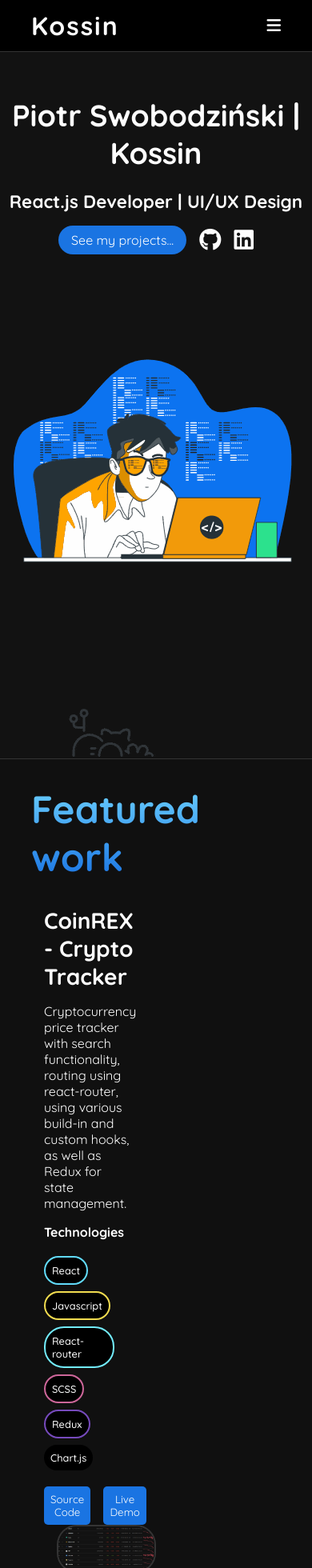
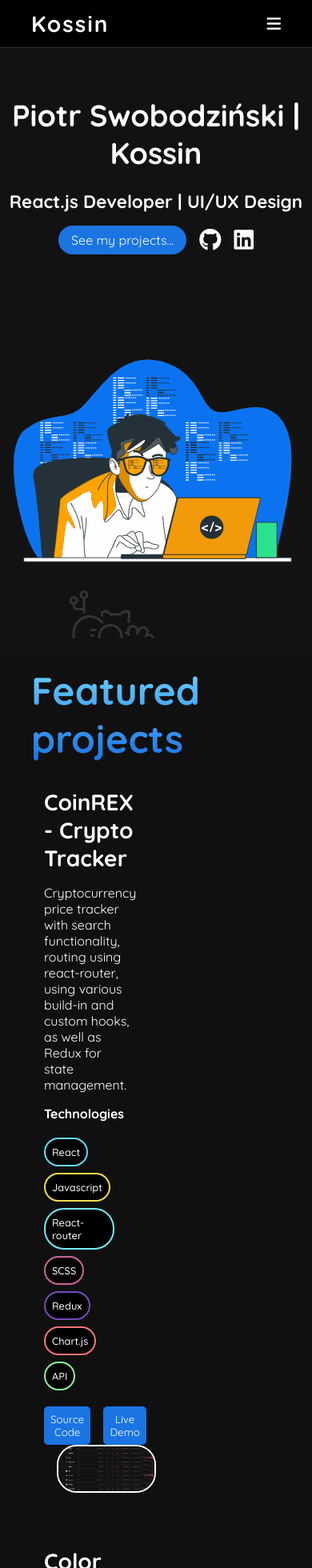
Before and after one commit to Kossin1337/Portfolio, a React (Create React App) app: page / in a window 390 px wide. Shown: the top 1960 px of the page at 80% size. Built offline with nearby package versions, Linux system fonts and the light colour scheme.

Commit message:
Navigation CSS into SCSS !important added

```diff
--- a/src/components/FeaturedWork/FeaturedWork.js
+++ b/src/components/FeaturedWork/FeaturedWork.js
@@ -9,7 +9,7 @@ export const FeaturedWork = () => {
     <div className="fw-wrapper">
       <div className="fw">
         <div className="fw-header">
-          <h2 className="section-title">Featured work</h2>
+          <h2 className="section-title">Featured projects</h2>
         </div>
         <div className="fw-content">
           {featuredWorkData.map((fw) => {
--- a/src/components/FeaturedWork/Project.js
+++ b/src/components/FeaturedWork/Project.js
@@ -4,7 +4,15 @@ import "./Project.scss";
 import { technologiesColors } from "./featuredWorkData";
 
 export const Project = ({ data }) => {
-  const { index, projectName, technologies, description, image } = data;
+  const {
+    index,
+    projectName,
+    technologies,
+    description,
+    image,
+    github,
+    liveDemo,
+  } = data;
   return (
     <div className="project" key={index}>
       <div className="info">
--- a/src/components/FeaturedWork/Project.scss
+++ b/src/components/FeaturedWork/Project.scss
@@ -35,7 +35,6 @@
     }
 
     .link-buttons {
-      margin-top: auto;
       display: flex;
 
       .btn {
@@ -67,7 +66,7 @@
     .project-image {
       width: 100%;
       height: auto;
-      border: 2px solid #343434;
+      border: 2px solid #fefefe;
       border-radius: 25px;
     }
 
--- a/src/components/FeaturedWork/featuredWorkData.js
+++ b/src/components/FeaturedWork/featuredWorkData.js
@@ -14,6 +14,7 @@ export const featuredWorkData = [
       "SCSS",
       "Redux",
       "Chart.js",
+      "API",
     ],
     liveDemo: "There goes a link to the project",
     github: "https://github.com/Kossin1337/API-Crypto-tracker",
@@ -24,7 +25,7 @@ export const featuredWorkData = [
     projectName: "Color Picker & Palette Generator",
     description:
       "A small encyclopedia about colors. Allowing you to generate a custom color Palette, convert any web color model (RGB/A, HEX, HSL) into another. Explore color models by reading blog articles",
-    technologies: ["React", "Javascript", "React-router", "SCSS", "Redux"],
+    technologies: ["React", "Javascript", "React-router", "SCSS"],
     liveDemo: "There goes a link to the project",
     github: "https://github.com/Kossin1337/Color-picker-palette-generator",
     image: ColorPalette,
@@ -40,6 +41,8 @@ export const technologiesColors = {
   "React-router": "rgba(114, 236, 252, 1)", // #72ECFC
   Javascript: "rgba(240, 219, 79, 1)", // #F0DB4F
   SCSS: "rgba(204, 102, 153, 1)", // #CC6699
-  Redux: "rgba(118, 74, 188, 1)", // "#764abc"
-  Tailwind: "61DBFB",
+  Redux: "rgba(118, 74, 188, 1)", // #764abc
+  Tailwind: "#61DBFB",
+  "Chart.js": "rgba(247, 115, 119, 1)", // #f77377
+  API: "rgba(144, 238, 144, 1)",
 };
--- a/src/components/MainSection/Main.scss
+++ b/src/components/MainSection/Main.scss
@@ -1,6 +1,8 @@
 .main {
   width: 100vw;
-  height: minmax(600px, 60vh);
+  // height: minmax(1000px, 80vh);
+  min-height: 600px;
+  max-height: 800px;
   position: relative;
   background-color: #121212;
   display: flex;
@@ -16,7 +18,7 @@
     text-align: center;
     display: flex;
     flex-direction: column;
-    justify-content: flex-start;
+    justify-content: center;
     align-items: center;
 
     .hero-text {
--- a/src/components/Navigation/Navigation.scss
+++ b/src/components/Navigation/Navigation.scss
@@ -9,7 +9,6 @@
   justify-content: center;
   align-items: center;
   border-bottom: 1px solid #343434;
-}
 
   .nav {
     width: 80%;
@@ -17,15 +16,13 @@
     display: flex;
     justify-content: space-between;
     align-items: center;
-}
 
-.nav a {
+    a {
       color: #fefefe;
       text-decoration: none;
     }
 
     .logo {
-  /* font-family: "Gluten", cursive; */
       margin: 0;
       padding: 0;
       font-weight: 700;
@@ -38,9 +35,8 @@
       display: flex;
       justify-content: center;
       align-items: center;
-}
 
-.nav-menu a.active {
+      a.active {
         color: var(--light-special);
       }
 
@@ -48,31 +44,27 @@
         user-select: none;
         padding: 0.25rem 1rem;
         transition: 0.2s ease-in;
-  /* text the text transform uppercase */
-  /* text-transform: uppercase; */
       }
 
       .nav-item:hover {
         transform: scale(1.05);
       }
 
-/* NAVIGATION ICONS */
       .nav-icons {
         display: flex;
         justify-content: space-between;
         align-items: center;
         border-left: 1px solid #fefefe;
         padding: 0 0.75rem;
-}
 
-.nav-icons i {
+        i {
           cursor: pointer;
           color: #fefefe;
           font-size: 1.25rem;
           transition: 0.2s ease-in;
         }
 
-.nav-icons i:last-child {
+        i:last-child {
           margin-left: 1rem;
         }
 
@@ -83,6 +75,9 @@
         .fa-linkedin:hover {
           color: #00a0dc;
         }
+      }
+    }
+  }
 
   .mobile-menu {
     cursor: pointer;
@@ -90,54 +85,57 @@
     display: none;
     visibility: none;
   }
+}
 
 /* MEDIA QUERIES */
 @media (max-width: 700px) {
-  .nav-icons {
-    border: none;
-  }
-
   .mobile-wrapper {
     width: 100%;
     display: flex;
     justify-content: space-between;
     align-items: center;
     border: none;
+
+    .logo {
+      font-size: 2rem;
     }
 
     .mobile-menu {
       display: flex;
     }
-
-  .mobile-inactive {
-    display: none;
-  }
-
-  .logo {
-    font-size: 2rem;
   }
 
   .nav {
     flex-direction: column;
-  }
 
     .nav-menu {
       background-color: #000;
       width: 100%;
       flex-direction: column;
       z-index: 2;
-  }
 
       .nav-item {
-    font-size: 1.25rem;
-    padding: 1rem 0;
+        font-size: 1.25rem !important;
+        padding: 1rem 0 !important;
+      }
     }
 
     .nav-icons {
-    padding: 0.5rem 0;
+      border: none !important;
+      padding: 0.5rem 0 !important;
+
+      i {
+        font-size: 1.5rem !important;
+      }
+    }
   }
 
-  .nav-icons i {
-    font-size: 1.5rem;
+  .mobile-active {
+    display: flex;
+  }
+
+  .mobile-inactive {
+    display: none !important;
+    visibility: none !important;
   }
 }
```
Lines whose indentation alone changed are shown as unchanged.
